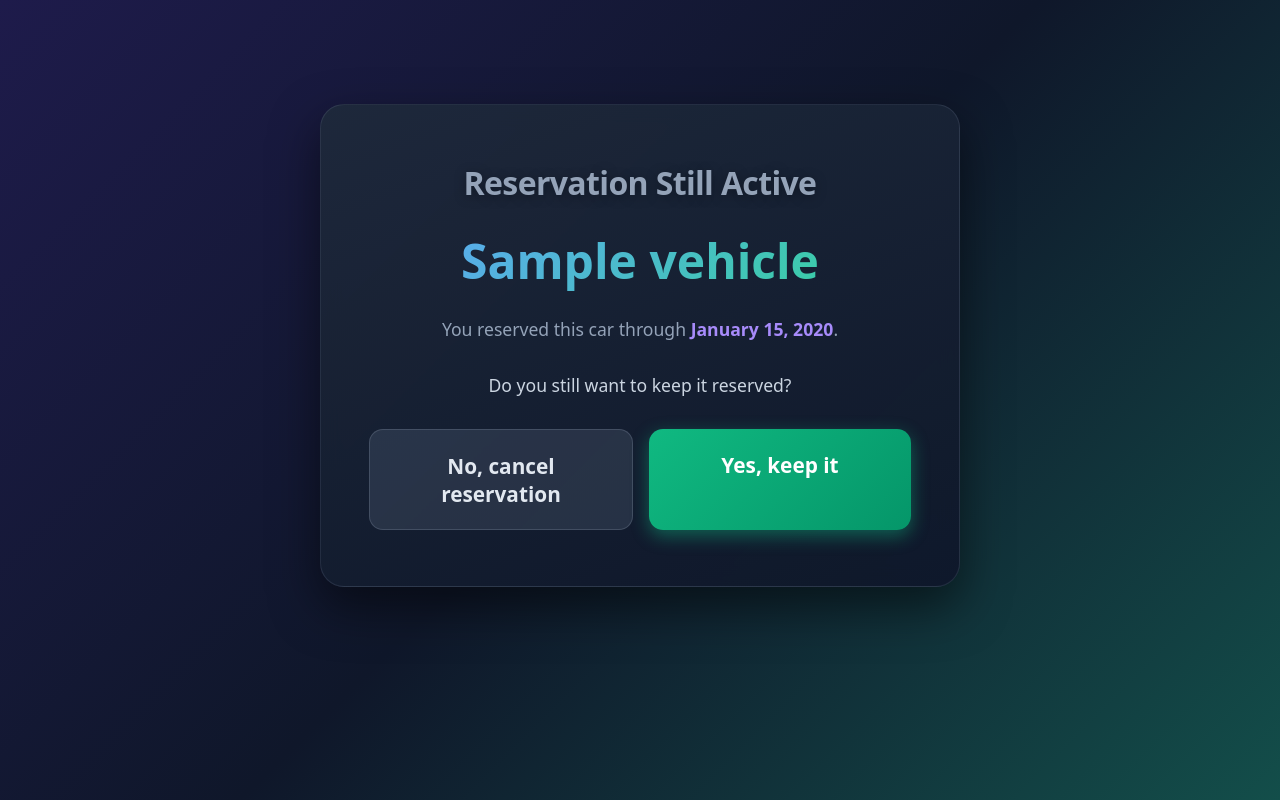
After one commit to samyuelp/vehicle_borrow_system, a Django app: page /return/1/reservation/ in a window 1280 px wide. The commit adds this page. Run offline with Django 5.2, Linux system fonts and the light colour scheme; tables that the repository leaves empty hold one stand-in row (values such as "Sample post").

Commit message:
fixed some reservation related problems

```diff
--- a/VBS/settings.py
+++ b/VBS/settings.py
@@ -106,7 +106,7 @@ AUTH_PASSWORD_VALIDATORS = [
 
 LANGUAGE_CODE = 'en-us'
 
-TIME_ZONE = 'UTC'
+TIME_ZONE = 'America/Anchorage'
 
 USE_I18N = True
 
--- a/templates/base.html
+++ b/templates/base.html
@@ -41,6 +41,7 @@
             display: grid;
             grid-template-columns: repeat(auto-fill, minmax(240px, 1fr));
             gap: 1.5rem;
+            justify-content: center;
         }
 
         .tile {
@@ -103,6 +104,7 @@
         .tile .status.available { color: #34d399; }
         .tile .status.out { color: #f59e0b; }
         .tile .status.reserved { color: #a78bfa; }
+        .tile .status.overdue { color: #ef4444; }
 
         .tile-disabled {
             opacity: 0.5;
@@ -242,8 +244,16 @@
         }
 
         /* ---- Confirm screen ---- */
+        .center-wrap {
+            min-height: 70vh;
+            display: flex;
+            align-items: center;
+            justify-content: center;
+        }
+
         .confirm-box {
             max-width: 640px;
+            width: 100%;
             margin: 4rem auto;
             text-align: center;
             background: linear-gradient(160deg, rgba(30, 41, 59, 0.95) 0%, rgba(15, 23, 42, 0.95) 100%);
@@ -313,6 +323,48 @@
             background: rgba(100, 116, 139, 0.4);
         }
 
+        /* ---- Reserve success extras ---- */
+        .reserve-dates {
+            font-size: 1.1rem;
+            color: #94a3b8;
+            margin-bottom: 2rem;
+        }
+
+        .code-label {
+            font-size: 1.1rem;
+            color: #cbd5e1;
+            margin-bottom: 1rem;
+        }
+
+        .pickup-form {
+    background: none;
+    border: none;
+    box-shadow: none;
+    padding: 0;
+    margin-top: 2rem;
+    max-width: 100%;
+    backdrop-filter: none;
+}
+
+        .pickup-code {
+            font-size: 5rem;
+            font-weight: 900;
+            letter-spacing: 0.3em;
+            background: linear-gradient(135deg, #60a5fa, #34d399);
+            -webkit-background-clip: text;
+            -webkit-text-fill-color: transparent;
+            background-clip: text;
+            padding: 1rem;
+            margin-bottom: 1rem;
+            text-align: center;
+        }
+
+        .code-warning {
+            font-size: 1rem;
+            color: #f59e0b;
+            font-weight: 600;
+        }
+
         /* ---- Misc ---- */
         .back-link {
             display: inline-block;
--- /dev/null
+++ b/templates/return_reservation_choice.html
@@ -0,0 +1,28 @@
+{% extends 'base.html' %}
+
+{% block content %}
+<div class="center-wrap">
+    <div class="confirm-box">
+        <h1>Reservation Still Active</h1>
+        <div class="name">{{ borrow.vehicle.car_name }}</div>
+
+        <p class="reserve-dates">
+            You reserved this car through
+            <strong style="color: #a78bfa;">{{ borrow.reservation.end_date|date:"F j, Y" }}</strong>.
+        </p>
+
+        <p style="font-size: 1.1rem; color: #cbd5e1; margin-bottom: 2rem;">
+            Do you still want to keep it reserved?
+        </p>
+
+        <div class="confirm-actions">
+            <a href="{% url 'return_reservation_cancel' borrow.pk %}" class="btn-no">
+                No, cancel reservation
+            </a>
+            <a href="{% url 'return_reservation_keep' borrow.pk %}" class="btn-yes">
+                Yes, keep it
+            </a>
+        </div>
+    </div>
+</div>
+{% endblock %}
--- a/vehicles/urls.py
+++ b/vehicles/urls.py
@@ -12,9 +12,16 @@ urlpatterns = [
     # Return
     path('return/', views.BorrowedCarListView.as_view(), name='return_list'),
     path('return/<int:pk>/confirm/', views.ConfirmBorrowerView.as_view(), name='return_confirm'),
+    path('return/<int:pk>/reservation/', views.ReturnReservationChoiceView.as_view(), name='return_reservation_choice'),
+    path('return/<int:pk>/reservation/cancel/', views.ReturnReservationCancelView.as_view(), name='return_reservation_cancel'),
+    path('return/<int:pk>/reservation/keep/', views.ReturnReservationKeepView.as_view(), name='return_reservation_keep'),
     path('return/<int:pk>/', views.ReturnCarView.as_view(), name='return_car'),
 
     # Reserve
     path('reserve/', views.ReserveCarListView.as_view(), name='reserve_list'),
     path('reserve/<int:vehicle_id>/', views.ReserveCarView.as_view(), name='reserve_car'),
+    path('reserve/success/<int:pk>/', views.ReserveSuccessView.as_view(), name='reserve_success'),
+
+    # Pickup
+    path('pickup/<int:reservation_id>/', views.PickupView.as_view(), name='pickup'),
 ]
--- a/vehicles/views.py
+++ b/vehicles/views.py
@@ -1,9 +1,10 @@
-from django.shortcuts import render
+from django.shortcuts import get_object_or_404, redirect, render
 from django.urls import reverse_lazy
 from django.utils import timezone
 from django.views.generic import (
     CreateView,
     DetailView,
+    FormView,
     ListView,
     TemplateView,
     UpdateView,
@@ -23,14 +24,38 @@ def _vehicle_status(vehicle):
 
     reserved_today = models.Reservation.objects.filter(
         vehicle=vehicle,
+        cancelled=False,
+        fulfilled=False,
         start_date__lte=today,
         end_date__gte=today,
     ).first()
 
+    upcoming_reservation = models.Reservation.objects.filter(
+        vehicle=vehicle,
+        cancelled=False,
+        fulfilled=False,
+        end_date__gte=today,
+    ).order_by('start_date').first()
+
+    # Overdue: an unreturned borrow whose expected_return_date has passed
+    overdue_borrow = models.BorrowDetail.objects.filter(
+        vehicle=vehicle,
+        actual_return_time__isnull=True,
+        expected_return_date__lt=today,
+    ).first()
+
+    is_available = (
+        not current_borrow
+        and not reserved_today
+        and not overdue_borrow
+    )
+
     return {
         'current_borrow': current_borrow,
         'reserved_today': reserved_today,
-        'is_available': not current_borrow and not reserved_today,
+        'upcoming_reservation': upcoming_reservation,
+        'overdue_borrow': overdue_borrow,
+        'is_available': is_available,
     }
 
 
@@ -62,22 +87,35 @@ class BorrowCarView(CreateView):
     success_url = reverse_lazy('home')
 
     def dispatch(self, request, *args, **kwargs):
-        vehicle = models.Vehicle.objects.get(pk=kwargs['vehicle_id'])
+        vehicle = get_object_or_404(models.Vehicle, pk=kwargs['vehicle_id'])
         status = _vehicle_status(vehicle)
-        if not status['is_available']:
+
+        if status['overdue_borrow']:
             return render(request, 'borrow_unavailable.html', {
                 'vehicle': vehicle,
                 'status': status,
+                'reason': 'overdue',
             })
+
+        if status['reserved_today']:
+            return redirect('pickup', reservation_id=status['reserved_today'].pk)
+
+        if status['current_borrow']:
+            return render(request, 'borrow_unavailable.html', {
+                'vehicle': vehicle,
+                'status': status,
+                'reason': 'out',
+            })
+
         return super().dispatch(request, *args, **kwargs)
 
     def get_context_data(self, **kwargs):
         context = super().get_context_data(**kwargs)
-        context['vehicle'] = models.Vehicle.objects.get(pk=self.kwargs['vehicle_id'])
+        context['vehicle'] = get_object_or_404(models.Vehicle, pk=self.kwargs['vehicle_id'])
         return context
 
     def form_valid(self, form):
-        vehicle = models.Vehicle.objects.get(pk=self.kwargs['vehicle_id'])
+        vehicle = get_object_or_404(models.Vehicle, pk=self.kwargs['vehicle_id'])
         form.instance.vehicle = vehicle
         return super().form_valid(form)
 
@@ -105,11 +143,51 @@ class ReturnCarView(UpdateView):
     model = models.BorrowDetail
     form_class = forms.ReturnDetailForm
     template_name = 'return_form.html'
-    success_url = reverse_lazy('home')
 
     def form_valid(self, form):
         form.instance.actual_return_time = timezone.now()
-        return super().form_valid(form)
+        response = super().form_valid(form)
+
+        reservation = form.instance.reservation
+        if reservation and not reservation.cancelled and not reservation.fulfilled:
+            # Returned after the window ended? Mark fulfilled and go home.
+            if timezone.localdate() > reservation.end_date:
+                reservation.fulfilled = True
+                reservation.save()
+                return response
+            # Returned within the window? Ask cancel-or-keep.
+            return redirect('return_reservation_choice', pk=form.instance.pk)
+
+        return response
+
+    def get_success_url(self):
+        return reverse_lazy('home')
+
+
+class ReturnReservationChoiceView(DetailView):
+    model = models.BorrowDetail
+    template_name = 'return_reservation_choice.html'
+    context_object_name = 'borrow'
+
+
+class ReturnReservationCancelView(DetailView):
+    model = models.BorrowDetail
+
+    def get(self, request, *args, **kwargs):
+        borrow = self.get_object()
+        reservation = borrow.reservation
+        if reservation and not reservation.cancelled:
+            reservation.cancelled = True
+            reservation.save()
+        return redirect('home')
+
+
+class ReturnReservationKeepView(DetailView):
+    model = models.BorrowDetail
+
+    def get(self, request, *args, **kwargs):
+        # Do nothing — reservation stays active
+        return redirect('home')
 
 
 # ---------- Reserve flow ----------
@@ -128,6 +206,8 @@ class ReserveCarListView(ListView):
         for vehicle in context['vehicles']:
             vehicle.upcoming_reservations = models.Reservation.objects.filter(
                 vehicle=vehicle,
+                cancelled=False,
+                fulfilled=False,
                 end_date__gte=today,
             ).order_by('start_date')
         return context
@@ -141,11 +221,11 @@ class ReserveCarView(CreateView):
 
     def get_context_data(self, **kwargs):
         context = super().get_context_data(**kwargs)
-        context['vehicle'] = models.Vehicle.objects.get(pk=self.kwargs['vehicle_id'])
+        context['vehicle'] = get_object_or_404(models.Vehicle, pk=self.kwargs['vehicle_id'])
         return context
 
     def form_valid(self, form):
-        vehicle = models.Vehicle.objects.get(pk=self.kwargs['vehicle_id'])
+        vehicle = get_object_or_404(models.Vehicle, pk=self.kwargs['vehicle_id'])
         start = form.cleaned_data['start_date']
         end = form.cleaned_data['end_date']
 
@@ -155,6 +235,8 @@ class ReserveCarView(CreateView):
 
         overlapping = models.Reservation.objects.filter(
             vehicle=vehicle,
+            cancelled=False,
+            fulfilled=False,
             start_date__lte=end,
             end_date__gte=start,
         ).exists()
@@ -164,4 +246,57 @@ class ReserveCarView(CreateView):
             return self.form_invalid(form)
 
         form.instance.vehicle = vehicle
-        return super().form_valid(form)
+        super().form_valid(form)
+        return redirect('reserve_success', pk=self.object.pk)
+
+
+class ReserveSuccessView(DetailView):
+    model = models.Reservation
+    template_name = 'reserve_success.html'
+    context_object_name = 'reservation'
+
+
+# ---------- Pickup flow ----------
+
+class PickupView(FormView):
+    template_name = 'pickup.html'
+    form_class = forms.PickupCodeForm
+
+    def dispatch(self, request, *args, **kwargs):
+        self.reservation = get_object_or_404(models.Reservation, pk=kwargs['reservation_id'])
+
+        if self.reservation.cancelled or self.reservation.fulfilled:
+            return redirect('home')
+
+        today = timezone.localdate()
+        if not (self.reservation.start_date <= today <= self.reservation.end_date):
+            return redirect('home')
+
+        if models.BorrowDetail.objects.filter(
+            vehicle=self.reservation.vehicle,
+            actual_return_time__isnull=True,
+        ).exists():
+            return redirect('home')
+
+        return super().dispatch(request, *args, **kwargs)
+
+    def get_context_data(self, **kwargs):
+        context = super().get_context_data(**kwargs)
+        context['reservation'] = self.reservation
+        return context
+
+    def form_valid(self, form):
+        entered = form.cleaned_data['code']
+        if entered != self.reservation.code:
+            form.add_error('code', 'That code does not match this reservation.')
+            return self.form_invalid(form)
+
+        models.BorrowDetail.objects.create(
+            vehicle=self.reservation.vehicle,
+            borrowers_name=self.reservation.borrowers_name,
+            destination=self.reservation.destination,
+            expected_return_date=self.reservation.end_date,
+            reservation=self.reservation,
+        )
+
+        return redirect('home')
```
Also changed, not shown: templates/borrow_list.html (+24 -11 lines), templates/borrow_unavailable.html (+10 -4 lines), templates/pickup.html (added, +25 -0 lines), templates/reserve_success.html (added, +24 -0 lines), vehicles/forms.py (+16 -0 lines), vehicles/models.py (+59 -2 lines), vehicles/migrations/0010_borrowdetail_expected_return_date_and_more.py (added).
